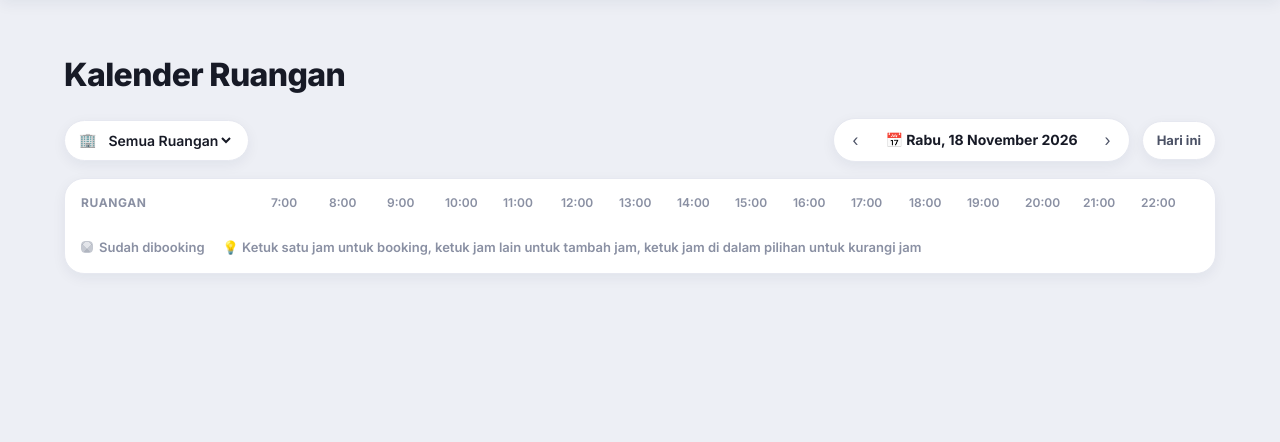
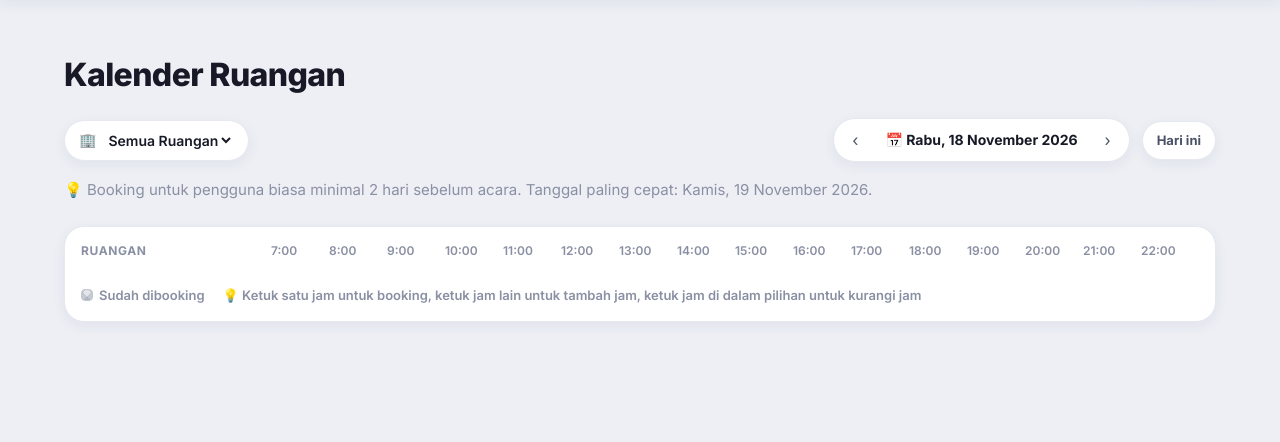
Before and after one commit to DonyokuKen/NEW-roombooking, a Node server app: page /?date=2026-11-18 in a window 1280 px wide. Shown: the part 65-507 px from the top of the page. Run offline with Node 20, Linux system fonts and the light colour scheme; data that the repository does not hold is empty; some libraries are stand-ins or nearby versions.

Commit message:
Calendar: 2-day booking window, too-soon popup, login returns here
- Booking window for regular users is now day-based, not exactly 48
  hours: a date 2 days later is bookable even under 48 hours away.
  Server rule, form note, and calendar all say 'minimal 2 hari'.
- The user calendar opens on the first bookable day (today+2) for
  regular users and guests; admins still open on today.
- Tapping a slot before that date shows a 'Belum bisa booking' popup
  with the earliest date instead of the booking popup; the slot can't
  be selected.
- After login (or register) the user goes back to the page they were
  headed to — the calendar booking form, My Bookings, or wherever —
  instead of always landing on /bookings. requireAuth remembers the
  GET target; only safe same-site paths are honoured.

```diff
--- a/views/bookings/create.ejs
+++ b/views/bookings/create.ejs
@@ -130,7 +130,7 @@
           </script>
         <% } %>
 
-        <p class="text-muted mb-3">Catatan: booking dari pengguna biasa harus dibuat minimal 48 jam sebelum acara dan menunggu persetujuan admin.</p>
+        <p class="text-muted mb-3">Catatan: booking dari pengguna biasa harus dibuat minimal 2 hari sebelum acara dan menunggu persetujuan admin.</p>
         <button type="submit" class="btn btn-primary w-100">Buat Booking</button>
       </form>
     </div>
--- a/views/index.ejs
+++ b/views/index.ejs
@@ -44,6 +44,10 @@ const loggedIn = typeof currentUser !== 'undefined' && currentUser;
       <a class="cal-today" href="/<%= roomFilter ? '?room=' + roomFilter : '' %>">Hari ini</a>
     <% } %>
   </div>
+
+  <% if (!isAdmin) { %>
+    <p class="text-muted mb-3">💡 Booking untuk pengguna biasa minimal 2 hari sebelum acara. Tanggal paling cepat: <%= minLabel %>.</p>
+  <% } %>
 
   <div class="cal-card">
     <div class="cal-scroll">
@@ -100,11 +104,27 @@ const loggedIn = typeof currentUser !== 'undefined' && currentUser;
   </div>
 </div>
 
+<!-- Too-soon popup: regular users can only book 2 days out -->
+<div class="cal-modal-backdrop" id="cal-soon-modal">
+  <div class="cal-modal">
+    <button type="button" class="cal-modal-close" id="cal-soon-close">✕</button>
+    <h3>Belum bisa booking</h3>
+    <div class="m-sub">Booking untuk pengguna biasa minimal 2 hari sebelum acara.</div>
+    <div class="m-row"><span>Tanggal dipilih</span><span><%= label %></span></div>
+    <div class="m-row"><span>Paling cepat</span><span><%= minLabel %></span></div>
+    <div class="m-actions">
+      <button type="button" class="btn btn-primary" id="soon-ok" style="flex:1">OK, mengerti</button>
+    </div>
+  </div>
+</div>
+
 <script>
 (function () {
   var startHour = <%= startHour %>, endHour = <%= endHour %>;
   var dayStart = startHour * 60, dayEnd = endHour * 60;
   var dateStr = '<%= date %>';
+  var isAdmin = <%= isAdmin ? 'true' : 'false' %>;
+  var minDate = '<%= minDate %>';
   function fmt(mins) {
     var h = Math.floor(mins / 60), m = mins % 60;
     return (h < 10 ? '0' : '') + h + ':' + (m < 10 ? '0' : '') + m;
@@ -177,6 +197,22 @@ const loggedIn = typeof currentUser !== 'undefined' && currentUser;
   document.addEventListener('keydown', function (e) { if (e.key === 'Escape') closeModal(); });
   document.getElementById('n-cancel').addEventListener('click', closeModal);
 
+  // Too-soon popup: same open/close pattern as the booking popup,
+  // including the guard against the synthetic click after a touch tap.
+  var soonBackdrop = document.getElementById('cal-soon-modal');
+  var soonOpenedAt = 0;
+  function openSoonModal() {
+    soonBackdrop.classList.add('open');
+    soonOpenedAt = Date.now();
+  }
+  function closeSoonModal() { soonBackdrop.classList.remove('open'); }
+  document.getElementById('cal-soon-close').addEventListener('click', closeSoonModal);
+  document.getElementById('soon-ok').addEventListener('click', closeSoonModal);
+  soonBackdrop.addEventListener('click', function (e) {
+    if (e.target === soonBackdrop && Date.now() - soonOpenedAt > 400) closeSoonModal();
+  });
+  document.addEventListener('keydown', function (e) { if (e.key === 'Escape') closeSoonModal(); });
+
   document.querySelectorAll('.cal-track').forEach(function (track) {
     track.addEventListener('pointerdown', function (e) {
       // Booked blocks are not clickable — no event detail for users.
@@ -200,6 +236,12 @@ const loggedIn = typeof currentUser !== 'undefined' && currentUser;
       var d = drag; drag = null;
       hideSel(track);
       if (cancelled) return;
+      // Regular users can only pick slots 2 days out: block the pick with
+      // an explanation instead of opening the booking popup.
+      if (!isAdmin && dateStr < minDate) {
+        openSoonModal();
+        return;
+      }
       // Popup already open + tap (not drag) on the same room: extend the
       // grey range with the tapped hour instead of starting over.
       if (!d.moved && sel && sel.track === track && backdrop.classList.contains('open')) {
```
